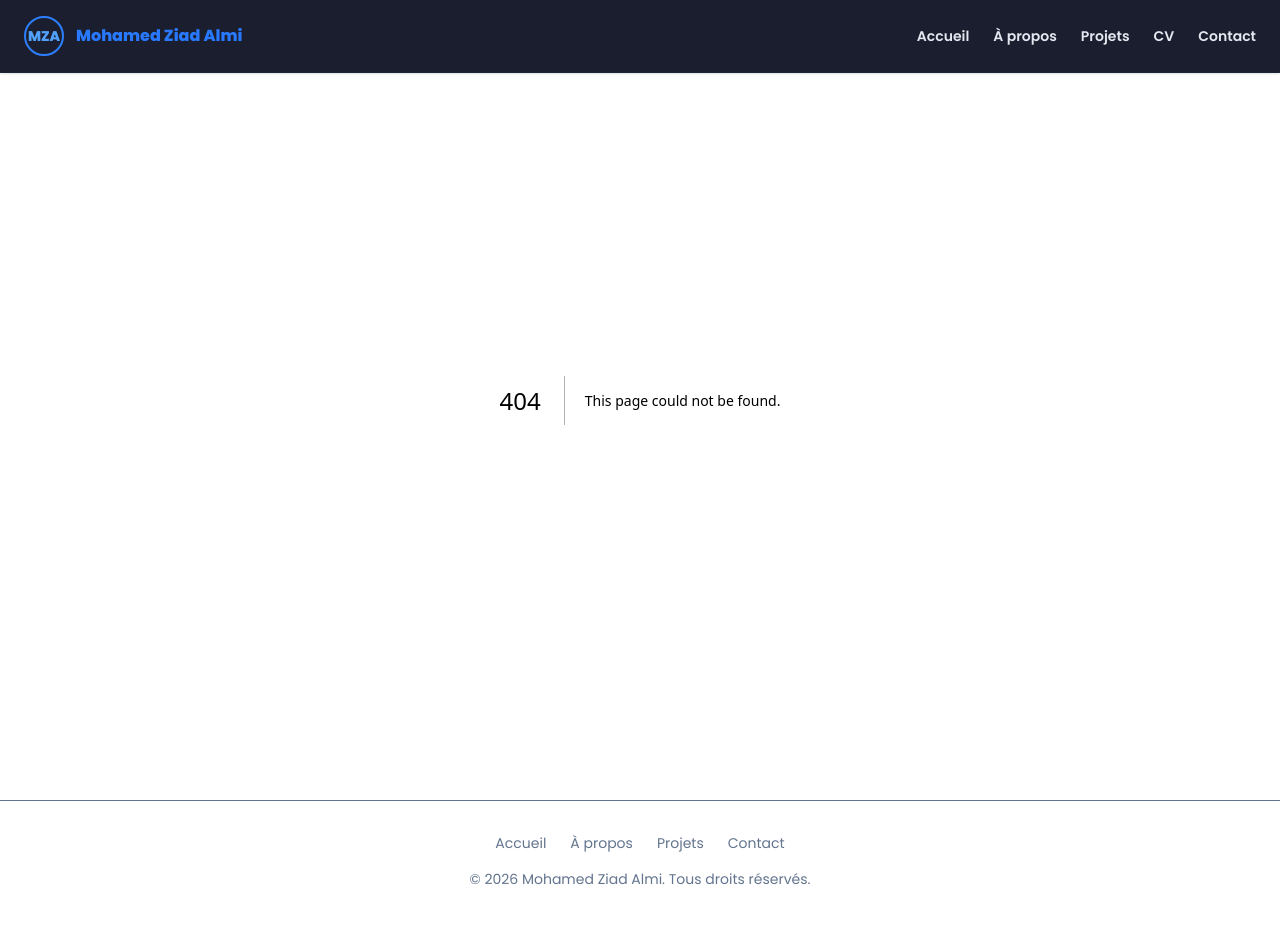
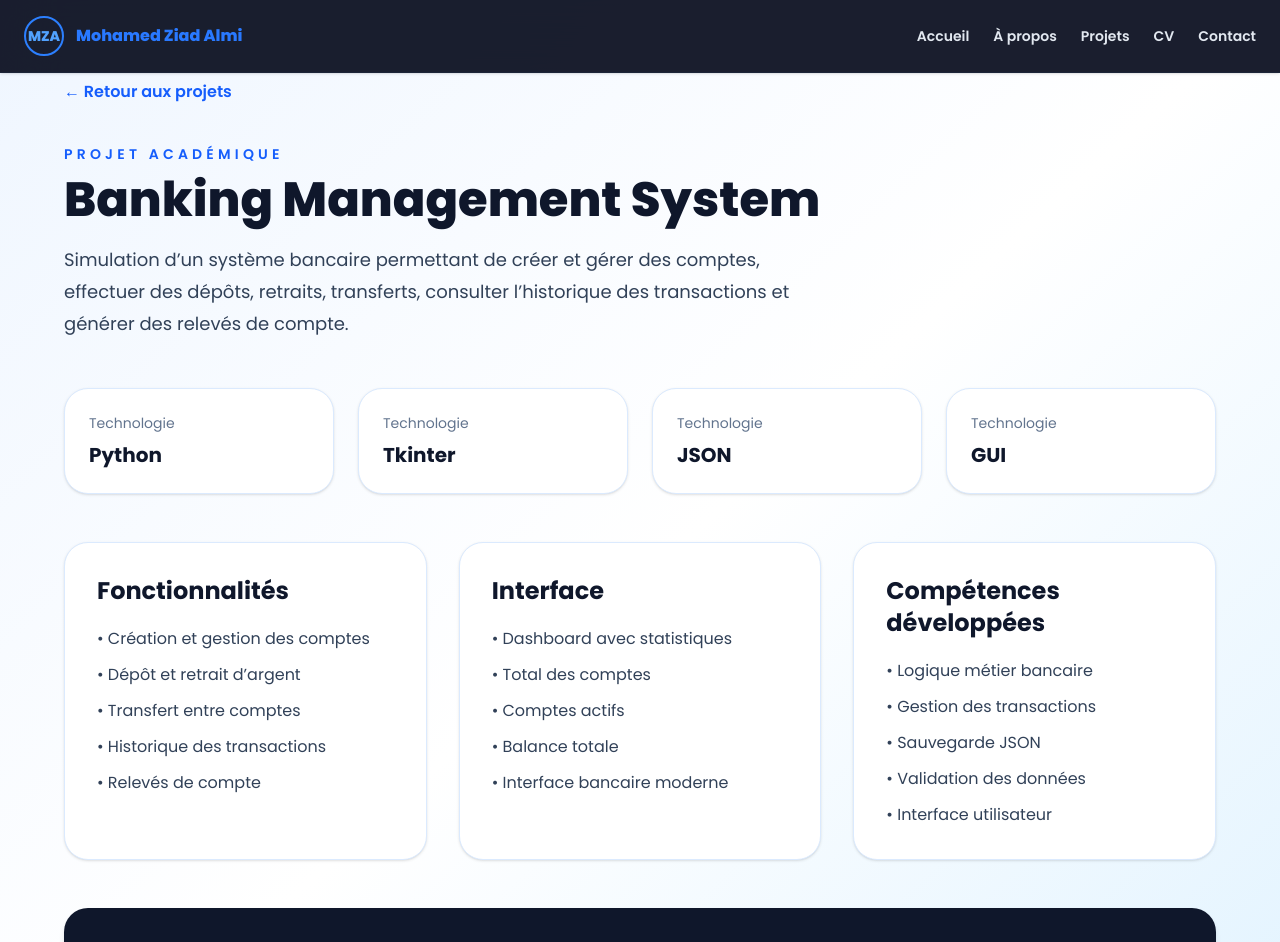
Before and after one commit to ziad040901-ui/portfolio-mohamed-ziad-almi, a Next.js app: page /projects/banking in a window 1280 px wide. Before the commit this address had no page. Shown: the top 942 px of the page. Before the commit the page ends 921 px from the top, so only its background shows below. Built offline with nearby package versions, Linux system fonts and the light colour scheme.

Commit message:
add banking detail page

```diff
--- /dev/null
+++ b/app/projects/banking/page.tsx
@@ -0,0 +1,87 @@
+export default function BankingProjectPage() {
+  return (
+    <main className="min-h-screen bg-gradient-to-br from-blue-50 via-white to-sky-100 px-6 py-20">
+      <section className="mx-auto max-w-6xl">
+        <a href="/projects" className="font-semibold text-blue-600 hover:underline">
+          ← Retour aux projets
+        </a>
+
+        <div className="mt-10 mb-12">
+          <p className="mb-3 text-sm font-semibold uppercase tracking-[0.3em] text-blue-600">
+            Projet académique
+          </p>
+
+          <h1 className="mb-5 text-5xl font-extrabold text-slate-900">
+            Banking Management System
+          </h1>
+
+          <p className="max-w-3xl text-lg leading-8 text-slate-700">
+            Simulation d’un système bancaire permettant de créer et gérer des comptes,
+            effectuer des dépôts, retraits, transferts, consulter l’historique des
+            transactions et générer des relevés de compte.
+          </p>
+        </div>
+
+        <div className="grid gap-6 md:grid-cols-4 mb-12">
+          {["Python", "Tkinter", "JSON", "GUI"].map((tech) => (
+            <div key={tech} className="rounded-3xl border border-blue-100 bg-white p-6 shadow-sm">
+              <p className="text-sm text-slate-500">Technologie</p>
+              <h3 className="mt-2 text-xl font-bold text-slate-900">{tech}</h3>
+            </div>
+          ))}
+        </div>
+
+        <div className="grid gap-8 md:grid-cols-3 mb-12">
+          <div className="rounded-3xl border border-blue-100 bg-white p-8 shadow-sm">
+            <h2 className="mb-5 text-2xl font-bold text-slate-900">
+              Fonctionnalités
+            </h2>
+            <ul className="space-y-3 text-slate-700">
+              <li>• Création et gestion des comptes</li>
+              <li>• Dépôt et retrait d’argent</li>
+              <li>• Transfert entre comptes</li>
+              <li>• Historique des transactions</li>
+              <li>• Relevés de compte</li>
+            </ul>
+          </div>
+
+          <div className="rounded-3xl border border-blue-100 bg-white p-8 shadow-sm">
+            <h2 className="mb-5 text-2xl font-bold text-slate-900">
+              Interface
+            </h2>
+            <ul className="space-y-3 text-slate-700">
+              <li>• Dashboard avec statistiques</li>
+              <li>• Total des comptes</li>
+              <li>• Comptes actifs</li>
+              <li>• Balance totale</li>
+              <li>• Interface bancaire moderne</li>
+            </ul>
+          </div>
+
+          <div className="rounded-3xl border border-blue-100 bg-white p-8 shadow-sm">
+            <h2 className="mb-5 text-2xl font-bold text-slate-900">
+              Compétences développées
+            </h2>
+            <ul className="space-y-3 text-slate-700">
+              <li>• Logique métier bancaire</li>
+              <li>• Gestion des transactions</li>
+              <li>• Sauvegarde JSON</li>
+              <li>• Validation des données</li>
+              <li>• Interface utilisateur</li>
+            </ul>
+          </div>
+        </div>
+
+        <div className="rounded-3xl bg-slate-900 p-8 text-white shadow-md">
+          <h2 className="mb-4 text-2xl font-bold">Objectif du projet</h2>
+          <p className="leading-8 text-slate-300">
+            Ce projet m’a permis de développer une application interactive simulant
+            les opérations principales d’un système bancaire, avec une interface
+            claire, des données préchargées, un tableau de bord et une gestion
+            complète des transactions.
+          </p>
+        </div>
+      </section>
+    </main>
+  );
+}
--- a/app/projects/page.tsx
+++ b/app/projects/page.tsx
@@ -21,7 +21,7 @@ const projects = [
     description:
       "Simulation d’un système bancaire avec gestion des comptes, dépôts, retraits, transferts, historique des transactions et dashboard.",
     technologies: ["Python", "Tkinter", "JSON", "GUI"],
-    link: "#",
+    link: "/projects/banking",
   },
 ];
 
```
